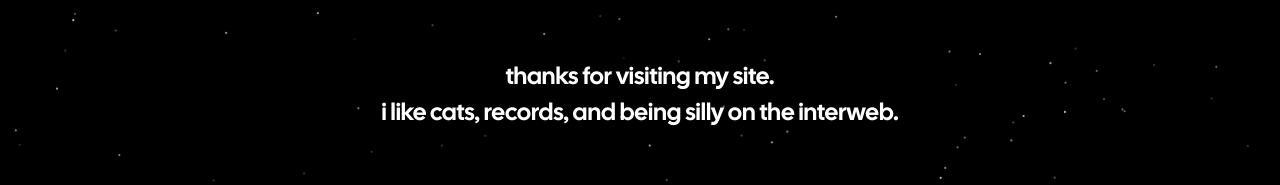
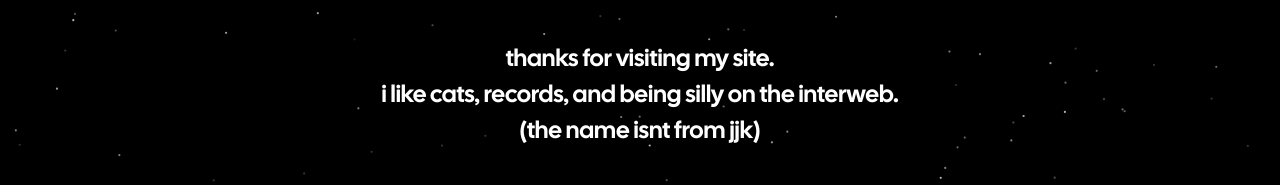
Before and after one commit to 6ojo/website, a Next.js app: page /abt in a window 1280 px wide. Shown: the part 410-595 px from the top of the page. Built offline with nearby package versions, Linux system fonts and the light colour scheme; no server answers; what tailwindcss-debug-screens would draw is missing.

Commit message:
my name isnt from jjk

```diff
--- a/app/abt/page.tsx
+++ b/app/abt/page.tsx
@@ -17,7 +17,7 @@ export default function Home() {
         <h1 className="title "> im gojo and i want to be your friend</h1>
 
         <h2 className="subtitle my-16 text-center ">
-          thanks for visiting my site. <br /> i like cats, records, and being silly on the interweb.
+          thanks for visiting my site. <br /> i like cats, records, and being silly on the interweb. <br /> (the name isnt from jjk)
         </h2>
 
         <h3 className="link my-16 text-center ">
```
